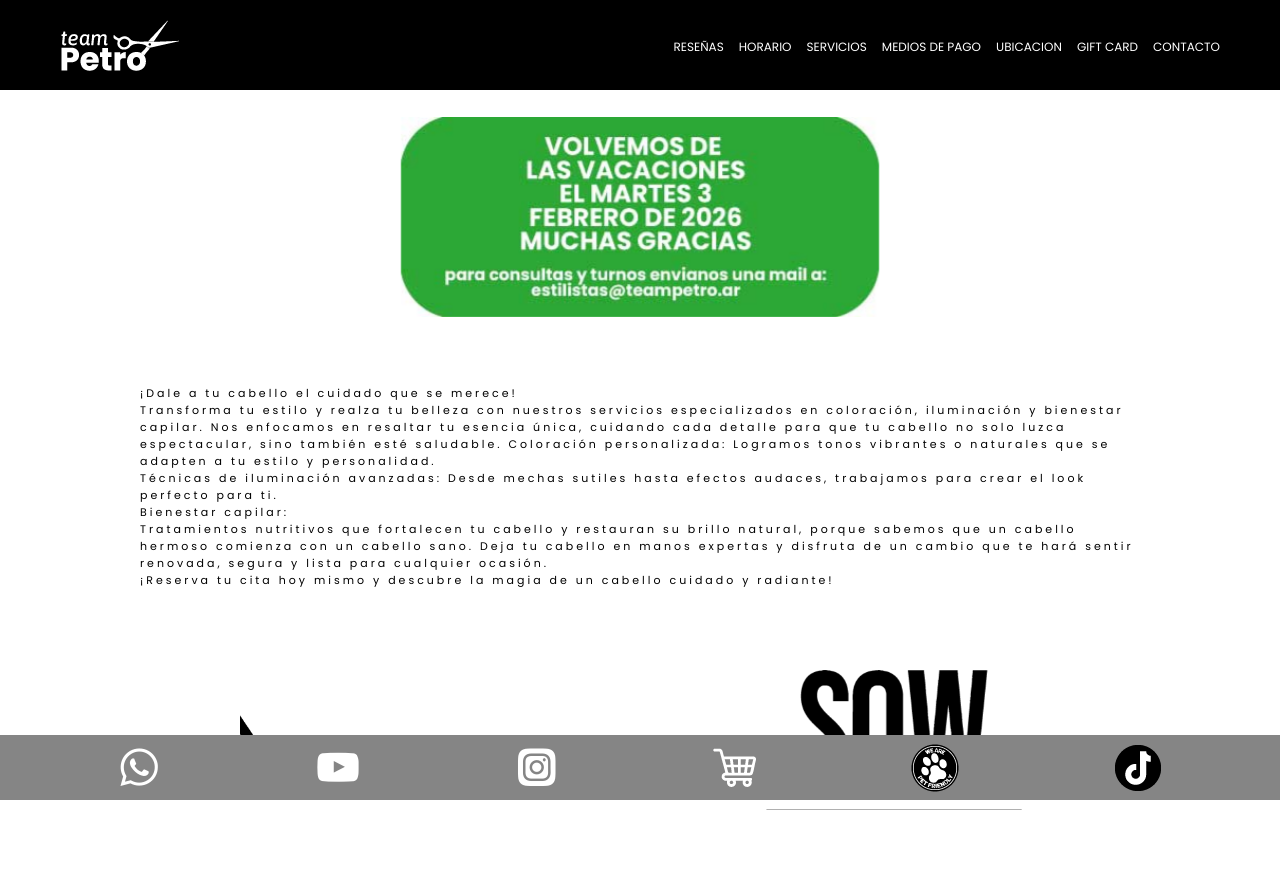
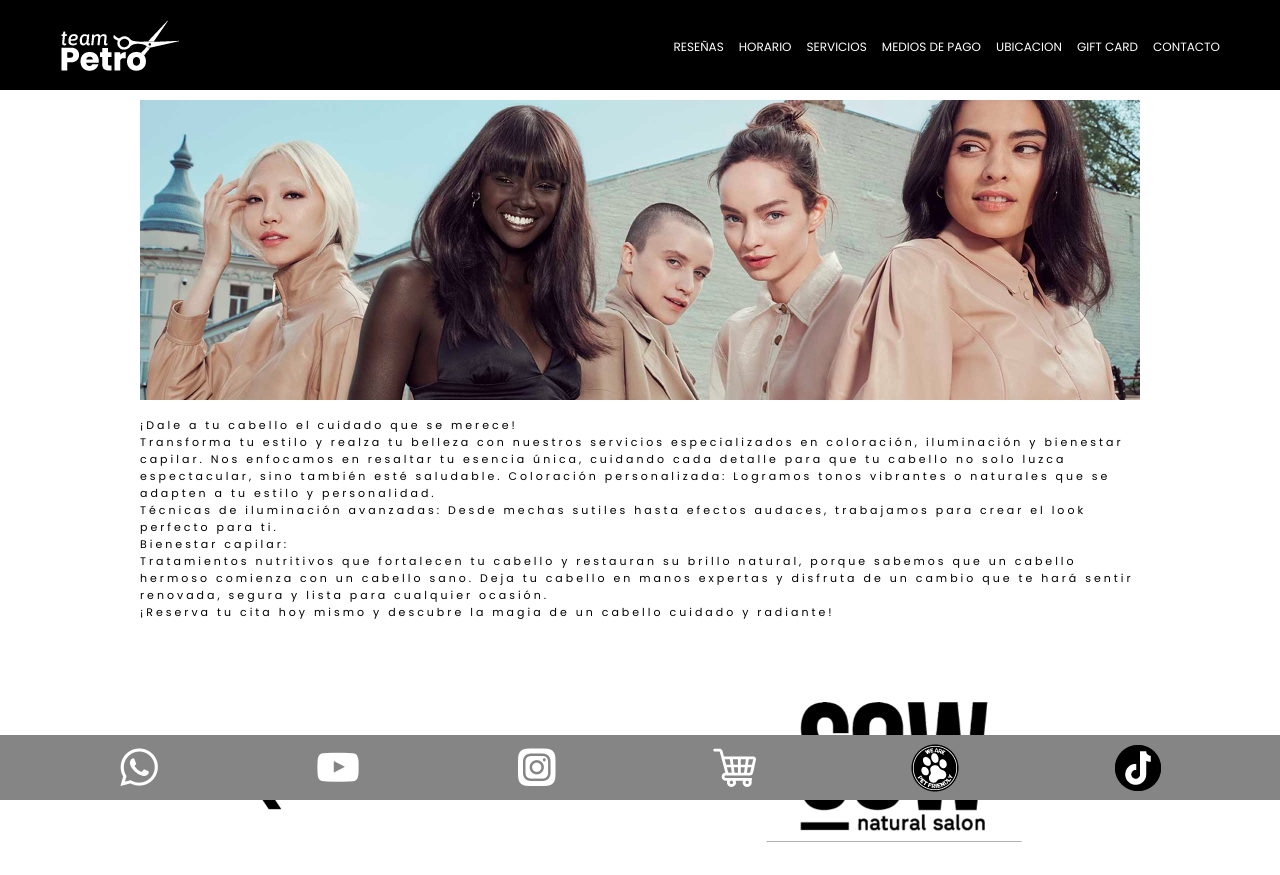
Before and after one commit to Charlywsurf/TeamPetro3, a website: page index.html in a window 1280 px wide. Shown: the top 875 px of the page. Drawn offline with nearby package versions, Linux system fonts and the light colour scheme; a web font is replaced by a local one.

Commit message:
actualizacion abril

```diff
--- a/estilos.css
+++ b/estilos.css
@@ -145,6 +145,9 @@ main {
 .contenedor_tit {
   font-size: 1.6rem;
   font-weight: bold;
+}
+.contenedor_tit img{
+  width: 100%;
 }
 .giftcard_img img {
   width: 80%;
--- a/index.html
+++ b/index.html
@@ -71,28 +71,11 @@
 
     <main class="main">
       <div id="#" class="contenedor_cont">
-        <div class="contenedor_tit centrado"></div>
+        <div class="contenedor_tit centrado">
+          <img src="/img/Brand-Section_History_Hero.jpg" alt="" />
+        </div>
         <br />
-        <!-- Slider main container -->
-        <div class="swiper">
-          <!-- Additional required wrapper -->
-          <div class="swiper-wrapper">
-            <!-- Slides -->
-            <div class="swiper-slide">
-              <img src="/img/marcas/vuelta.jpg" alt="" />
-            </div>
-          </div>
-          <!-- If we need pagination -->
-          <div class="swiper-pagination"></div>
 
-          <!-- If we need navigation buttons -->
-          <div class="swiper-button-prev"></div>
-          <div class="swiper-button-next"></div>
-
-          <!-- If we need scrollbar -->
-          <div class="swiper-scrollbar"></div>
-        </div>
-        <br /><br /><br /><br />
         <p>
           ¡Dale a tu cabello el cuidado que se merece!<br />
           Transforma tu estilo y realza tu belleza con nuestros servicios
```
Also changed, not shown: img/Brand-Section_History_Hero.jpg (added), img/marcas/calendario_goo.jpg (added), 1 other file.
